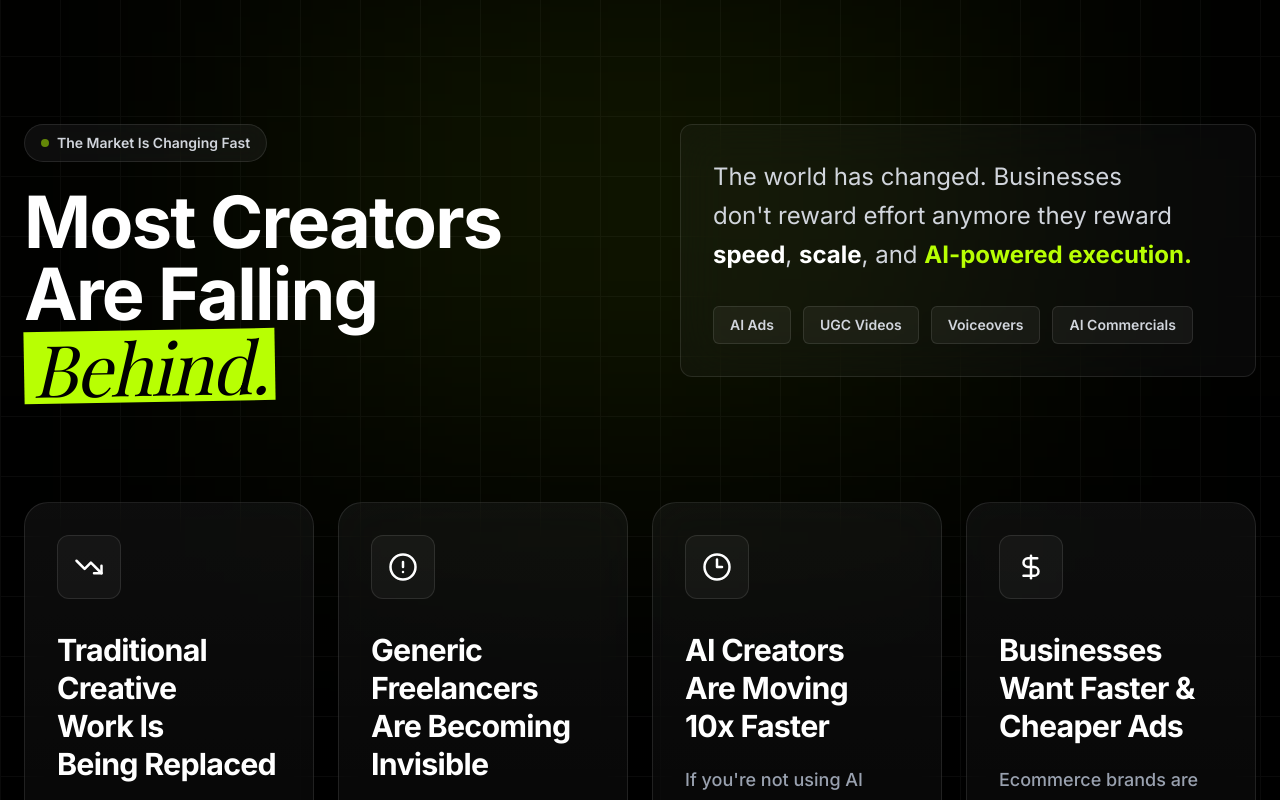
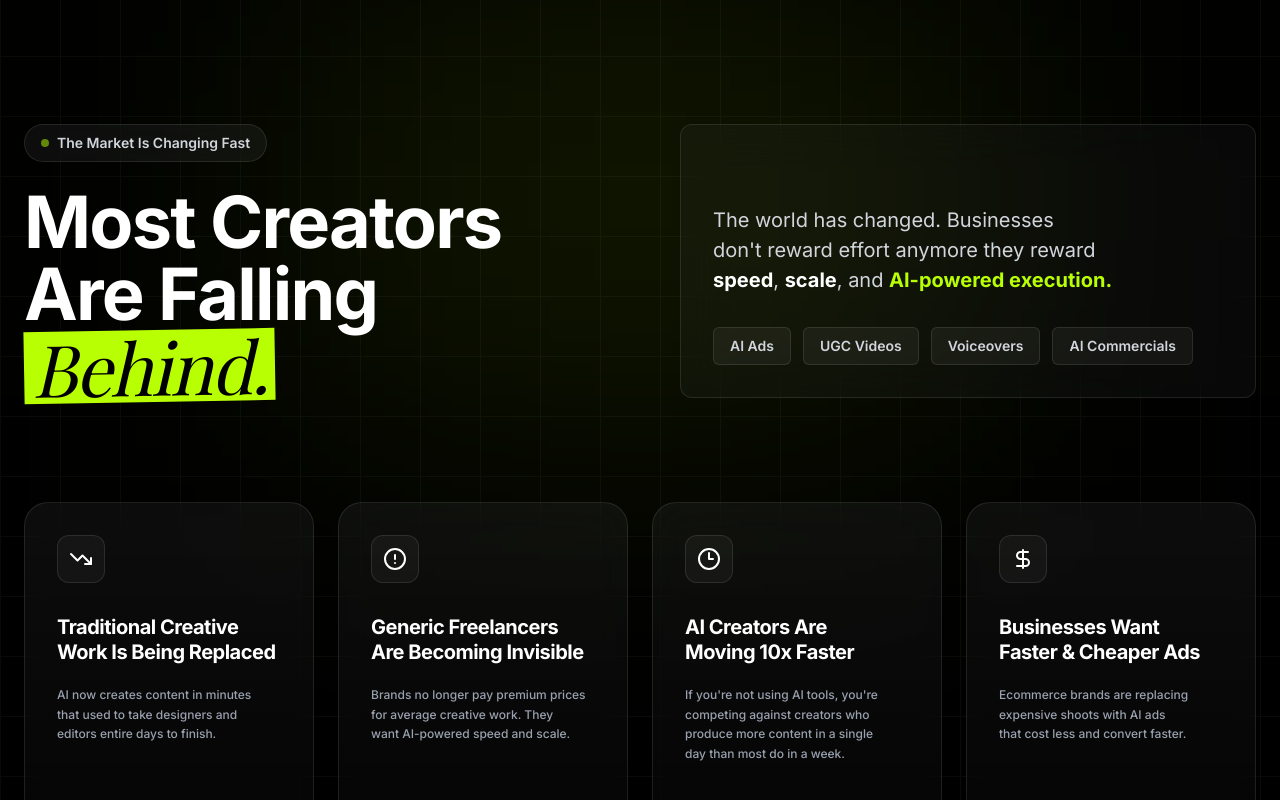
Before and after one commit to Waleedeveloper98/agency-website, a React (Vite) app: page /bootcamp in a window 1280 px wide. Shown: the part 1100-1900 px from the top of the page. Built offline with nearby package versions, Linux system fonts and the light colour scheme; no server answers; a web font is replaced by a local one.

Commit message:
enhance HardTruthSection styles for improved readability and responsiveness

```diff
--- a/src/features/course/components/HardTruthSection.jsx
+++ b/src/features/course/components/HardTruthSection.jsx
@@ -82,8 +82,8 @@ const HardTruthSection = () => {
           {/* Paragraph */}
           <div className="w-full lg:w-1/2">
             <AnimatedSection delay={0.2}>
-              <div className="border border-white/10 bg-white/[0.03] backdrop-blur-xl rounded-xl p-6 md:p-8">
-                <p className="text-base md:text-2xl text-gray-300 font-base leading-relaxed">
+              <div className="border border-white/10 bg-white/[0.03] backdrop-blur-xl rounded-xl p-6 md:p-8 lg:pt-20">
+                <p className="text-base md:text-2xl lg:text-xl text-gray-300 font-base leading-relaxed lg:leading-normal">
                   The world has changed. Businesses don't reward effort anymore
                   they reward{" "}
                   <span className="text-white font-bold">speed</span>,{" "}
@@ -154,6 +154,8 @@ const HardTruthSection = () => {
                     z-10
                     w-16
                     h-16
+                    md:h-12
+                    md:w-12
                     rounded-xl
                     border
                     border-white/10
@@ -169,18 +171,18 @@ const HardTruthSection = () => {
                   "
                 >
                   <truth.icon
-                    size={30}
+                    size={24}
                     className="text-white group-hover:text-black transition-colors duration-500"
                   />
                 </div>
 
                 {/* Content */}
                 <div className="relative z-10">
-                  <h3 className="text-2xl md:text-[1.9rem] font-bold leading-tight tracking-tight mb-5 select-none">
+                  <h3 className="text-2xl md:text-[1.9rem] lg:text-xl font-bold leading-tight tracking-tight mb-5 select-none">
                     {truth.title}
                   </h3>
 
-                  <p className="text-gray-400 text-base md:text-lg leading-relaxed font-medium select-none">
+                  <p className="text-gray-400 text-base lg:text-xs leading-relaxed font-medium select-none">
                     {truth.description}
                   </p>
                 </div>
```
